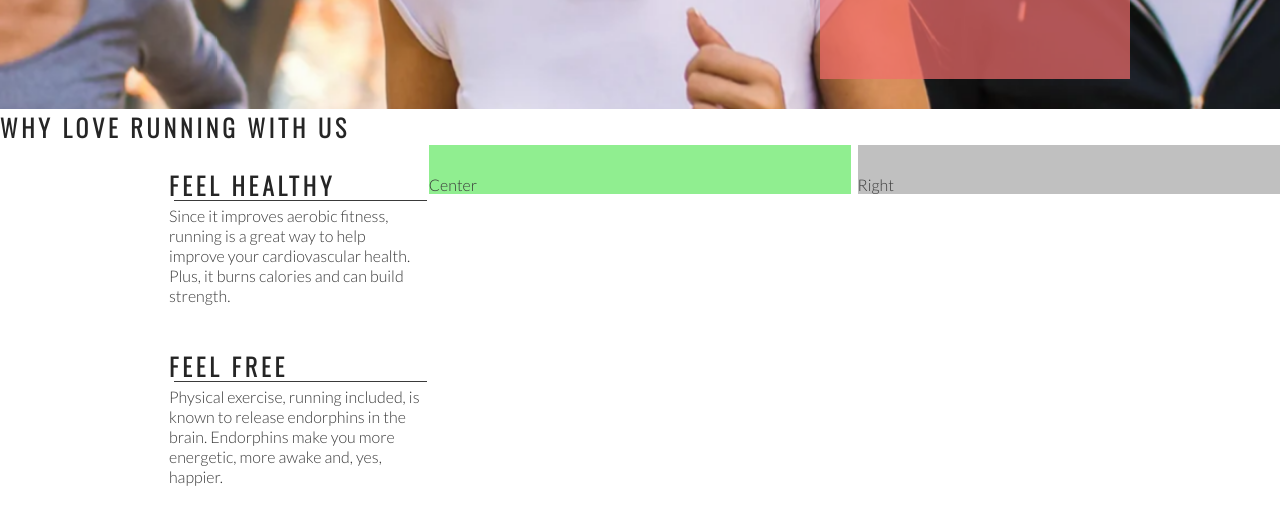
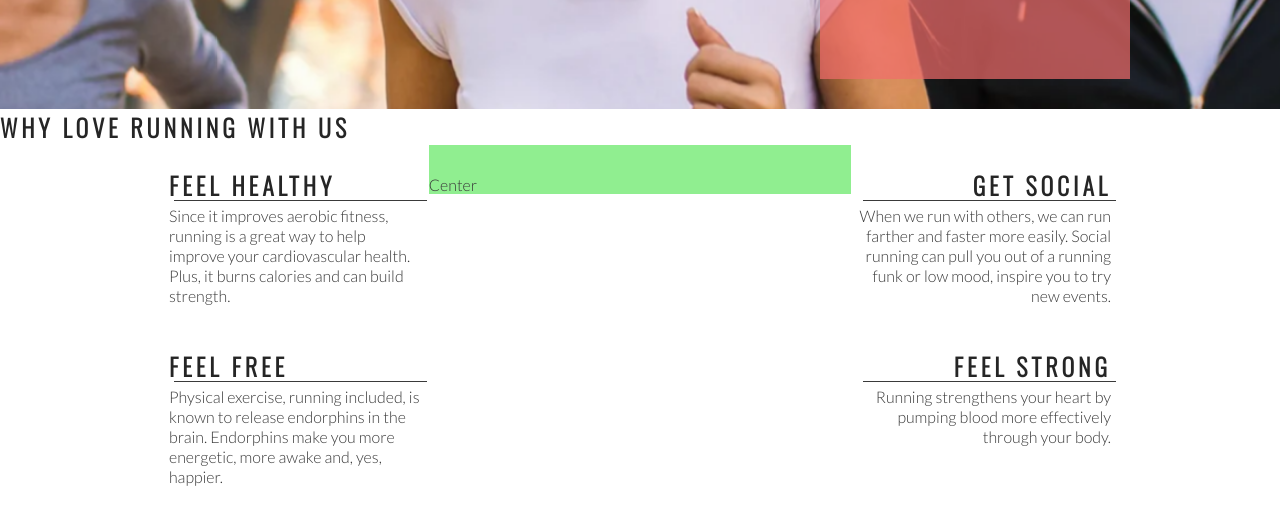
Before and after one commit to kazcare/love_running, a plain HTML site: page index.html in a window 1280 px wide. Shown: the part 566-1090 px from the top of the page. Drawn offline with nearby package versions, Linux system fonts and the light colour scheme.

Commit message:
Add right about section content and style

```diff
--- a/assets/css/style.css
+++ b/assets/css/style.css
@@ -129,7 +129,6 @@ h1, h2 {
     padding-top: 30px;
     width: 33%;
     float: right;
-    background-color: silver;
 }
 
 #center-about {
@@ -152,3 +151,19 @@ hr {
     clear: both;
     margin-bottom: 50px;
 }
+
+.right-about-heading {
+    width: 60%;
+    float: left;
+    line-height: 20px;
+    clear: both;
+    margin-bottom: 50px;
+}
+
+.right-about-heading h2 {
+    text-align: right;
+}
+
+.right-about-heading p {
+    text-align: right;
+}
--- a/index.html
+++ b/index.html
@@ -55,7 +55,23 @@
                 </p>
             </div>
         </div>
-        <div id="right-about">Right</div>
+        <div id="right-about">
+            <div class="right-about-heading">
+                <h2>Get Social</h2>
+                <hr>
+                <p>
+                    When we run with others, we can run farther and faster more easily.
+                    Social running can pull you out of a running funk or low mood, inspire you to try new events.
+                </p>
+            </div>
+            <div class="right-about-heading">
+                <h2>Feel Strong</h2>
+                <hr>
+                <p>
+                    Running strengthens your heart by pumping blood more effectively through your body.
+                </p>
+            </div>
+        </div>
         <div id="center-about">Center</div>
     </section>
     <section>
```
